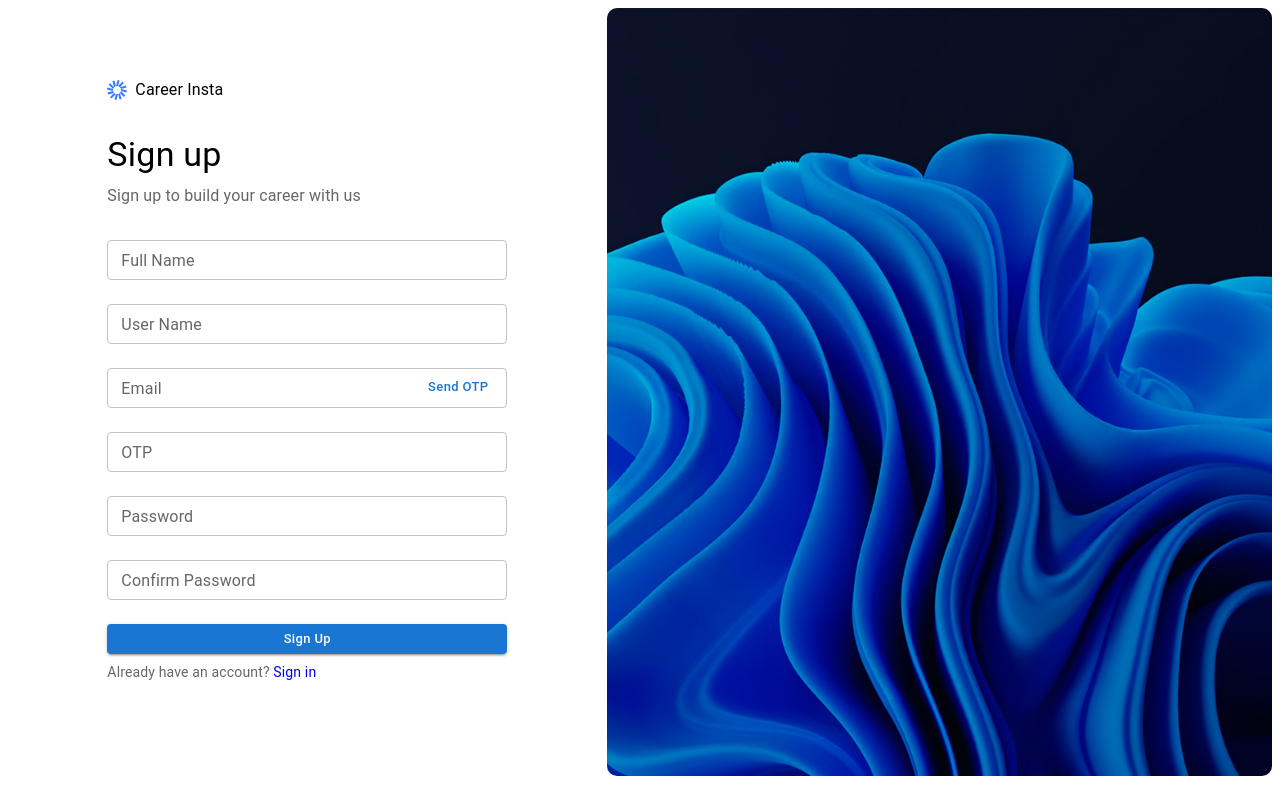
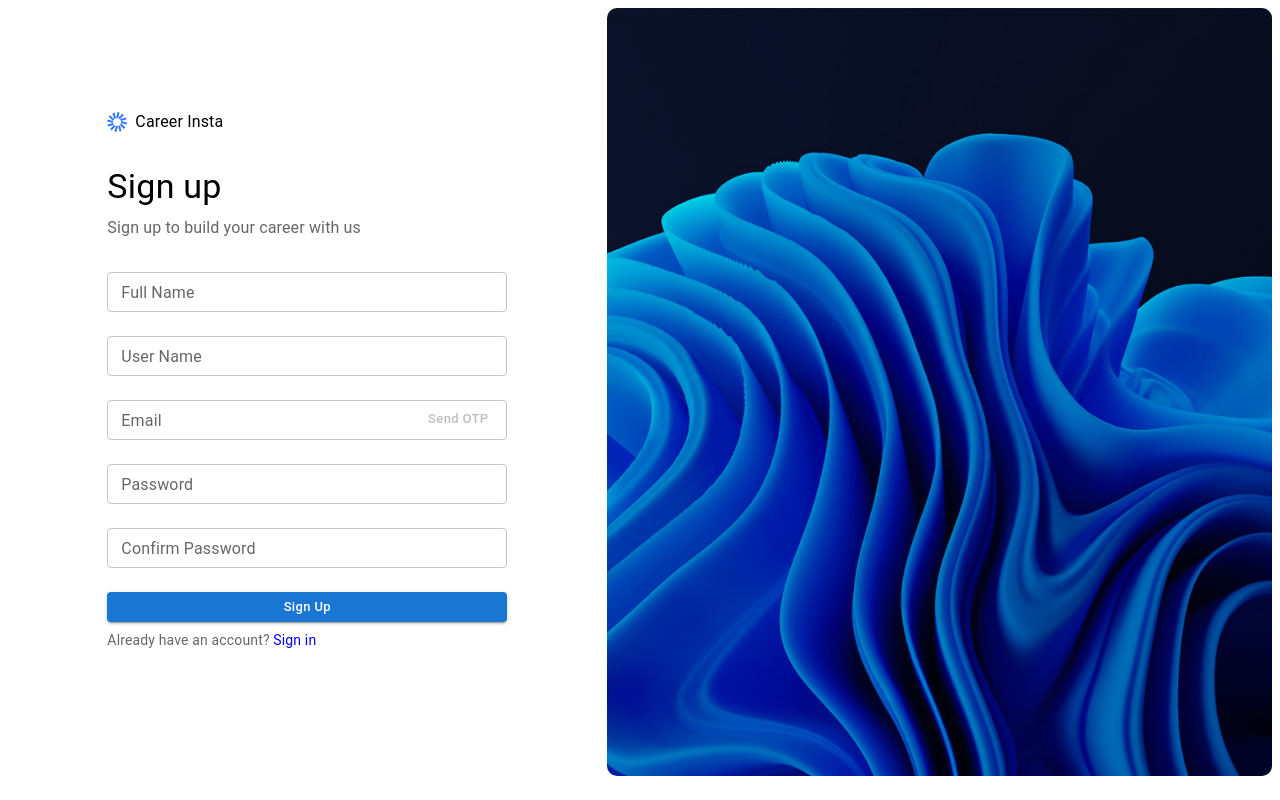
Before and after one commit to adityadeshpande0/the-project-client-react, a React (Vite) app: page /signup in a window 1280 px wide. Built offline with nearby package versions, Linux system fonts and the light colour scheme; no server answers; some icons are missing.

Commit message:
some fixes

```diff
--- a/src/screens/authentication/RegisterForm.tsx
+++ b/src/screens/authentication/RegisterForm.tsx
@@ -48,7 +48,8 @@ const validationRules = {
 };
 
 const RegisterForm: React.FC = () => {
-  const [sendotp, { isLoading, isError }] = useSendotpServiceMutation();
+  const [sendotp, { isLoading, isError, isSuccess }] =
+    useSendotpServiceMutation();
   console.log(isLoading);
   const { values, errors, handleChange, validateForm } =
     useFormValidation<FormFields>(
@@ -131,7 +132,7 @@ const RegisterForm: React.FC = () => {
             onClick={handleSendOtp}
             style={{ textTransform: "capitalize" }}
             size="small"
-            disabled={isLoading || !!errors.email}
+            disabled={isLoading || !!errors.email || !values.email}
             aria-label="Send OTP"
           >
             {isLoading ? (
@@ -149,6 +150,7 @@ const RegisterForm: React.FC = () => {
         helperText={errors.email}
         autoComplete="email"
       />
+      {isSuccess && (
         <TextInputField
           name="oneTimePassword"
           label="OTP"
@@ -159,6 +161,7 @@ const RegisterForm: React.FC = () => {
           helperText={errors.oneTimePassword}
           autoComplete="oneTimePassword"
         />
+      )}
       <TextInputField
         name="password"
         label="Password"
```
Lines whose indentation alone changed are shown as unchanged.
